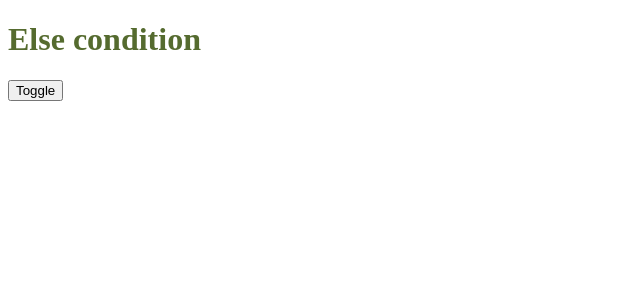
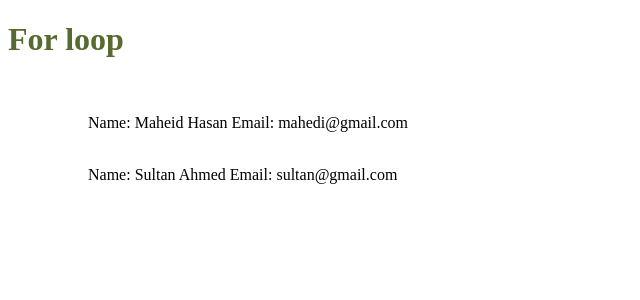
Before and after one commit to AnwarHossainSR/Vue-Js-Learn, a Vue app: page / in a window 1280 px wide. Shown: the top 300 px of the page, without its empty margins (0-640 px from the left). Built offline with nearby package versions, Linux system fonts and the light colour scheme.

Commit message:
for loop

```diff
--- a/src/components/Home.vue
+++ b/src/components/Home.vue
@@ -1,9 +1,17 @@
 <template>
-    <div>
-        <h1 v-if="show">If condition</h1>
-        <h1 v-else>Else condition</h1>
+    <div><!--
+        <h1>For loop</h1><br>
+        <ul v-for="item in data" :key="item">
+            {{ item }}
+        </ul><br> -->
+        <h1>For loop</h1><br>
+        <ul v-for="item in object" :key="item.id">
+            <ul>
+                Name: {{ item.name }}
+                Email: {{ item.email }}
+            </ul><br>
+        </ul>
 
-        <button v-on:click="show=!show">Toggle</button>
     </div>
 </template>
 
@@ -12,7 +20,17 @@ export default {
     name: 'Home',
     data() {
         return {
-            show:false
+            object:[
+                {
+                    id:1,
+                    name:'Maheid Hasan',
+                    email:'mahedi@gmail.com'
+                },{
+                    id:2,
+                    name:'Sultan Ahmed',
+                    email:'sultan@gmail.com'
+                }
+            ]
         }
     }
 }
```
